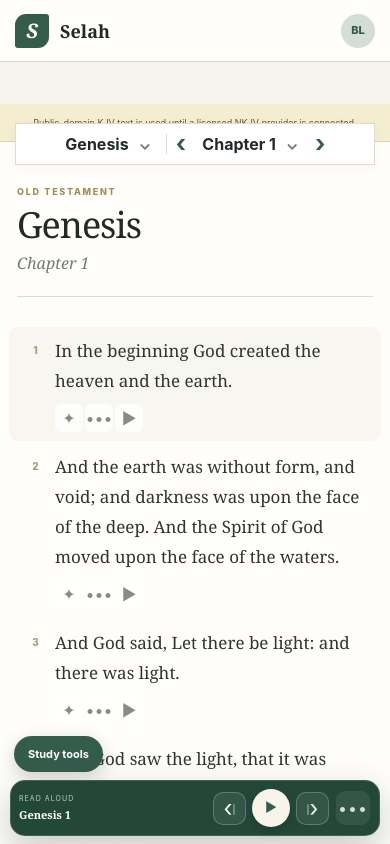
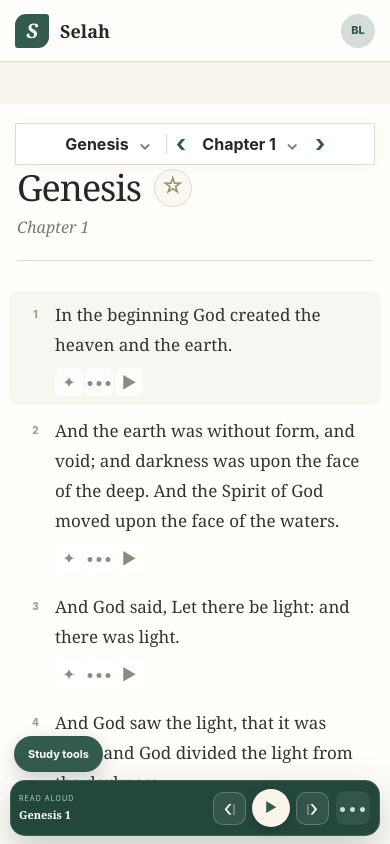
Before and after one commit to Wicked-Shrapnel/Selah-bible, a Next.js app: page / in a window 390 px wide. Shown: the top 844 px of the page. Built offline with nearby package versions, Linux system fonts and the light colour scheme.

Commit message:
Add saved place and commentary audio

```diff
--- a/app/globals.css
+++ b/app/globals.css
@@ -36,30 +36,38 @@ button, select { cursor: pointer; }
 .passage-picker button span { color: var(--muted); margin-left: 6px; }
 .passage-picker .divider { width: 1px; height: 20px; background: var(--line); }
 .header-actions { justify-self: end; display: flex; align-items: center; gap: 9px; }
-.version-select select { height: 38px; padding: 0 32px 0 12px; border: 1px solid var(--line); border-radius: 8px; color: var(--sage); background: var(--white); font-weight: 700; }
+.translation-badge { padding: 7px 10px; border: 1px solid var(--line); border-radius: 8px; color: var(--sage); background: var(--white); font-size: 11px; font-weight: 800; }
 .avatar { width: 34px; height: 34px; border: 0; border-radius: 50%; background: #d4ddd7; color: var(--sage); font-weight: 800; font-size: 11px; }
 
 .picker-backdrop { position: fixed; inset: 0; z-index: 41; width: 100%; height: 100%; border: 0; background: rgba(28,34,30,.28); cursor: default; backdrop-filter: blur(2px); }
 .passage-menu { position: fixed; z-index: 42; top: 82px; left: 50%; width: min(920px, calc(100vw - 36px)); max-height: calc(100vh - 106px); transform: translateX(-50%); overflow: auto; border: 1px solid #d8d5cb; border-radius: 16px; background: var(--white); box-shadow: 0 28px 80px rgba(29,35,30,.25); }
-.chapter-menu { width: min(650px, calc(100vw - 36px)); }
+.chapter-menu { width: min(800px, calc(100vw - 36px)); }
 .passage-menu-heading { position: sticky; top: 0; z-index: 2; display: flex; align-items: center; justify-content: space-between; padding: 22px 26px 17px; background: rgba(255,254,251,.97); border-bottom: 1px solid var(--line); backdrop-filter: blur(10px); }
 .passage-menu-heading span { color: #a18d57; font-size: 9px; font-weight: 850; letter-spacing: .18em; }
 .passage-menu-heading h2 { margin: 5px 0 0; font: 600 26px Georgia, serif; }
 .passage-menu-heading button { width: 36px; height: 36px; border: 0; border-radius: 50%; background: #f2f0e9; color: var(--muted); font-size: 23px; }
+.book-search { position: sticky; top: 76px; z-index: 2; display: flex; align-items: center; gap: 10px; margin: 18px 26px 0; padding: 0 14px; border: 1px solid var(--line); border-radius: 10px; background: var(--white); box-shadow: 0 3px 12px rgba(47,42,32,.04); }
+.book-search b { color: var(--sage); font-size: 21px; font-weight: 500; }
+.book-search input { width: 100%; height: 44px; border: 0; outline: 0; color: var(--ink); background: transparent; }
+.book-search input::placeholder { color: #aaa69c; }
 .testament-columns { display: grid; grid-template-columns: 1fr 1fr; gap: 36px; padding: 24px 26px 32px; }
 .testament-group h3 { margin: 0 0 13px; padding-bottom: 9px; border-bottom: 1px solid var(--line); color: var(--sage); font-size: 11px; letter-spacing: .1em; text-transform: uppercase; }
 .book-grid { display: grid; grid-template-columns: repeat(2, minmax(0, 1fr)); gap: 3px 8px; }
 .book-grid button { padding: 8px 10px; border: 0; border-radius: 7px; background: transparent; text-align: left; font: 14px/1.2 Georgia, serif; }
 .book-grid button:hover { background: #f3f2ec; }
 .book-grid button.selected { color: white; background: var(--sage); }
-.chapter-grid { display: grid; grid-template-columns: repeat(10, minmax(42px, 1fr)); gap: 9px; padding: 26px; }
-.chapter-grid button { aspect-ratio: 1; border: 1px solid var(--line); border-radius: 8px; background: #faf9f4; color: #4f554f; font-weight: 750; }
+.no-books { grid-column: 1 / -1; margin: 6px 0; color: var(--muted); font: italic 12px Georgia, serif; }
+.chapter-menu-heading { position: sticky; top: 0; z-index: 2; display: grid; grid-template-columns: 1fr auto 1fr; align-items: center; min-height: 62px; padding: 0 14px; border-bottom: 1px solid var(--line); background: #f4f2ef; }
+.chapter-menu-heading > button { border: 0; background: transparent; color: var(--muted); }
+.chapter-menu-heading > button:first-child { justify-self: start; font-size: 22px; }
+.chapter-menu-heading > button:last-child { justify-self: end; text-transform: uppercase; font-size: 11px; font-weight: 750; }
+.chapter-menu-heading div { text-align: center; }
+.chapter-menu-heading strong { display: block; color: #77746f; font-size: 14px; letter-spacing: .08em; }
+.chapter-menu-heading span { display: block; margin-top: 2px; color: #9b9891; font: italic 10px Georgia, serif; }
+.chapter-grid { display: grid; grid-template-columns: repeat(5, minmax(72px, 1fr)); gap: 0; padding: 0; }
+.chapter-grid button { min-height: 62px; border: 0; border-right: 1px solid var(--line); border-bottom: 1px solid var(--line); background: var(--white); color: #363a36; font-size: 17px; font-weight: 500; }
 .chapter-grid button:hover { border-color: var(--sage); color: var(--sage); background: var(--sage-soft); }
-.chapter-grid button.selected { color: white; border-color: var(--sage); background: var(--sage); }
-
-.license-note { min-height: 38px; display: flex; align-items: center; justify-content: center; gap: 9px; padding: 7px 18px; color: #615533; background: #f4edcf; border-bottom: 1px solid #e2d6a7; font-size: 11px; }
-.license-note span { font-weight: 850; }
-.license-note p { margin: 0; }
+.chapter-grid button.selected { color: #244c3d; border-color: #b8cbbf; background: #dfece4; font-weight: 800; }
 
 .workspace { display: grid; grid-template-columns: minmax(0, 1fr) 380px; min-height: calc(100vh - 110px); transition: grid-template-columns .25s ease; }
 .workspace.study-collapsed { grid-template-columns: minmax(0, 1fr) 58px; }
@@ -67,6 +75,9 @@ button, select { cursor: pointer; }
 .reader-heading { display: flex; align-items: flex-end; justify-content: space-between; max-width: 760px; margin: 0 auto 30px; padding-bottom: 22px; border-bottom: 1px solid var(--line); }
 .eyebrow { margin: 0 0 8px; color: #a18d57; font-size: 9px; font-weight: 850; letter-spacing: .19em; }
 .reader-heading h1 { margin: 0; font: 500 46px/1 Georgia, "Times New Roman", serif; letter-spacing: -.03em; }
+.book-title-line { display: flex; align-items: center; gap: 13px; }
+.book-title-line button { width: 38px; height: 38px; padding: 0 0 3px; border: 1px solid var(--line); border-radius: 50%; color: #9d9274; background: #faf8f1; font-size: 23px; line-height: 1; }
+.book-title-line button:hover, .book-title-line button.bookmarked { color: #9b7625; border-color: #d8c27f; background: var(--gold-soft); }
 .subtitle { margin: 9px 0 0; color: var(--muted); font: italic 16px Georgia, serif; }
 .chapter-tools { color: #99958a; font-size: 11px; }
 .verse-list { max-width: 760px; margin: 0 auto; }
@@ -145,6 +156,9 @@ button, select { cursor: pointer; }
 .card-label { color: #a28b4f; font-size: 8px; font-weight: 850; letter-spacing: .17em; }
 .commentary-card h2 { margin: 9px 0 11px; font: 600 21px/1.22 Georgia, serif; }
 .commentary-card p { margin: 0; color: #575b55; font: 14px/1.62 Georgia, serif; }
+.commentary-card-top { display: flex; align-items: center; justify-content: space-between; gap: 10px; }
+.commentary-card-top button { flex: 0 0 auto; padding: 7px 9px; border: 1px solid #bfd0c6; border-radius: 8px; color: var(--sage); background: var(--sage-soft); font-size: 9px; font-weight: 800; }
+.commentary-card-top button.active { color: white; border-color: var(--sage); background: var(--sage); }
 .commentary-author { display: flex; align-items: center; gap: 10px; margin-top: 20px; padding-top: 15px; border-top: 1px solid var(--line); }
 .commentary-author > span { width: 31px; height: 31px; display: grid; place-items: center; border-radius: 50%; background: var(--sage-soft); color: var(--sage); font: 700 9px Georgia, serif; }
 .commentary-author strong, .commentary-author small { display: block; }
@@ -233,7 +247,7 @@ button, select { cursor: pointer; }
   .workspace { grid-template-columns: minmax(0, 1fr) 330px; }
   .workspace.study-collapsed { grid-template-columns: minmax(0, 1fr) 55px; }
   .reader { padding-left: 42px; padding-right: 42px; }
-  .chapter-grid { grid-template-columns: repeat(8, minmax(42px, 1fr)); }
+  .chapter-grid { grid-template-columns: repeat(5, minmax(64px, 1fr)); }
 }
 
 @media (max-width: 820px) {
@@ -241,8 +255,8 @@ button, select { cursor: pointer; }
   .brand span { display: none; }
   .passage-picker { grid-row: 2; grid-column: 1 / -1; position: fixed; top: 62px; left: 0; right: 0; height: 42px; border-radius: 0; justify-content: center; background: white; z-index: 40; }
   .passage-picker .book-button { min-width: 125px; }
-  .header-actions .version-select { display: none; }
-  .license-note { margin-top: 42px; }
+  .translation-badge { display: none; }
+  .workspace { margin-top: 42px; }
   .workspace, .workspace.study-collapsed { display: block; }
   .reader { padding: 43px 24px 120px; border: 0; }
   .reader-heading h1 { font-size: 40px; }
@@ -257,7 +271,7 @@ button, select { cursor: pointer; }
   .mobile-study-button { display: block; position: fixed; left: 14px; bottom: 72px; z-index: 34; padding: 10px 14px; border: 0; border-radius: 28px; color: white; background: var(--sage); box-shadow: 0 5px 18px rgba(0,0,0,.18); font-weight: 750; font-size: 11px; }
   .passage-menu { top: 112px; max-height: calc(100vh - 128px); }
   .testament-columns { grid-template-columns: 1fr; gap: 27px; }
-  .chapter-grid { grid-template-columns: repeat(7, minmax(38px, 1fr)); }
+  .chapter-grid { grid-template-columns: repeat(5, minmax(54px, 1fr)); }
   .audio-dock { right: 10px; bottom: 8px; width: calc(100vw - 20px); }
   .highlight-toolbar { bottom: 72px; width: calc(100vw - 24px); justify-content: center; flex-wrap: wrap; }
 }
@@ -269,8 +283,6 @@ button, select { cursor: pointer; }
   .reader-heading h1 { font-size: 36px; }
   .reader-heading .chapter-tools { display: none; }
   .verse-row p { font-size: 17px; line-height: 1.65; }
-  .license-note { padding: 7px 12px; font-size: 9px; }
-  .license-note span { display: none; }
   .passage-picker .chapter-arrow { width: 27px; }
   .passage-picker .book-button { min-width: 110px; padding: 0 9px; }
   .passage-picker .chapter-button { min-width: 92px; }
@@ -278,7 +290,7 @@ button, select { cursor: pointer; }
   .testament-columns { padding: 20px 18px 26px; }
   .book-grid { gap: 2px 5px; }
   .book-grid button { padding: 7px; font-size: 13px; }
-  .chapter-grid { grid-template-columns: repeat(5, minmax(42px, 1fr)); padding: 18px; }
+  .chapter-grid { grid-template-columns: repeat(5, minmax(48px, 1fr)); padding: 0; }
   .audio-dock { grid-template-columns: minmax(0, 1fr) auto auto; gap: 7px; padding-left: 8px; }
   .audio-pulse { display: none; }
   .now-reading strong { max-width: 92px; font-size: 11px; }
--- a/app/page.tsx
+++ b/app/page.tsx
@@ -22,6 +22,7 @@ type CommentarySource = {
   mediaTypes: string[];
 };
 type CommentaryChapter = { source: CommentarySource; book: string; chapter: number; entries: CommentaryEntry[] };
+type SavedPlace = { book: string; chapter: number };
 
 const books: Book[] = [
   ["Genesis",50,"Old Testament"],["Exodus",40,"Old Testament"],["Leviticus",27,"Old Testament"],["Numbers",36,"Old Testament"],["Deuteronomy",34,"Old Testament"],
@@ -116,6 +117,7 @@ export default function Home() {
   const [chapter, setChapter] = useState(1);
   const [verses, setVerses] = useState<Verse[]>(genesisOne);
   const [picker, setPicker] = useState<Picker>(null);
+  const [bookFilter, setBookFilter] = useState("");
   const [isLoading, setIsLoading] = useState(false);
   const [loadNotice, setLoadNotice] = useState("");
   const [activeVerse, setActiveVerse] = useState<number | null>(null);
@@ -137,6 +139,9 @@ export default function Home() {
   const [audioSettingsOpen, setAudioSettingsOpen] = useState(false);
   const [commentaryData, setCommentaryData] = useState<CommentaryChapter | null>(null);
   const [commentaryStatus, setCommentaryStatus] = useState<"loading" | "ready" | "error">("loading");
+  const [bookmark, setBookmark] = useState<SavedPlace | null>(null);
+  const [isReadingCommentary, setIsReadingCommentary] = useState(false);
+  const [isCommentaryPaused, setIsCommentaryPaused] = useState(false);
   const cancelled = useRef(false);
   const activeAudio = useRef<HTMLAudioElement | null>(null);
 
@@ -150,11 +155,21 @@ export default function Home() {
     queueMicrotask(() => {
       const savedHighlights = localStorage.getItem("selah-highlights-v2");
       const savedNotes = localStorage.getItem("selah-notes-v2");
+      const savedPlace = localStorage.getItem("selah-reading-place-v1");
       if (savedHighlights) {
         const parsed = JSON.parse(savedHighlights) as string[] | Record<string, HighlightColor>;
         setHighlights(Array.isArray(parsed) ? Object.fromEntries(parsed.map((key) => [key, "gold" as HighlightColor])) : parsed);
       }
       if (savedNotes) setNotes(JSON.parse(savedNotes));
+      if (savedPlace) {
+        const parsed = JSON.parse(savedPlace) as SavedPlace;
+        const savedBook = books.find((book) => book.name === parsed.book);
+        if (savedBook && parsed.chapter >= 1 && parsed.chapter <= savedBook.chapters) {
+          setBookmark(parsed);
+          setSelectedBook(savedBook);
+          setChapter(parsed.chapter);
+        }
+      }
     });
   }, []);
 
@@ -245,6 +260,8 @@ export default function Home() {
       window.speechSynthesis?.cancel();
       setIsReading(false);
       setIsPaused(false);
+      setIsReadingCommentary(false);
+      setIsCommentaryPaused(false);
       setActiveVerse(null);
       setSelectedForHighlight([]);
       loadChapter();
@@ -262,6 +279,8 @@ export default function Home() {
     }
     setIsReading(false);
     setIsPaused(false);
+    setIsReadingCommentary(false);
+    setIsCommentaryPaused(false);
     setActiveVerse(null);
   }, []);
 
@@ -519,7 +538,14 @@ export default function Home() {
   const chooseBook = (book: Book) => {
     setSelectedBook(book);
     setChapter(1);
+    setBookFilter("");
     setPicker("chapters");
+  };
+
+  const saveReadingPlace = () => {
+    const place = { book: selectedBook.name, chapter };
+    localStorage.setItem("selah-reading-place-v1", JSON.stringify(place));
+    setBookmark(place);
   };
 
   const goToAdjacentChapter = (direction: -1 | 1) => {
@@ -536,6 +562,8 @@ export default function Home() {
 
   const oldTestament = useMemo(() => books.filter((book) => book.testament === "Old Testament"), []);
   const newTestament = useMemo(() => books.filter((book) => book.testament === "New Testament"), []);
+  const filteredOldTestament = useMemo(() => oldTestament.filter((book) => book.name.toLowerCase().includes(bookFilter.trim().toLowerCase())), [bookFilter, oldTestament]);
+  const filteredNewTestament = useMemo(() => newTestament.filter((book) => book.name.toLowerCase().includes(bookFilter.trim().toLowerCase())), [bookFilter, newTestament]);
   const sortedVoices = useMemo(() => voices.filter((voice) => voice.lang.toLowerCase().startsWith("en")).sort((a, b) => voiceRank(a) - voiceRank(b) || a.name.localeCompare(b.name)), [voices]);
   const activeLexicon = selectedBook.testament === "Old Testament" ? hebrewLexicon : greekLexicon;
   const selectedLookupEntry = useMemo(() => {
@@ -553,6 +581,39 @@ export default function Home() {
   }, [commentaryData, selectedVerse]);
   const chapterNotes = verses.filter((verse) => Boolean(notes[verseKey(verse.id)]));
   const noteValue = notes[verseKey(selectedVerse)] || "";
+  const isCurrentPlaceBookmarked = bookmark?.book === selectedBook.name && bookmark.chapter === chapter;
+
+  const toggleCommentaryReading = () => {
+    if (!activeCommentaryEntry || !("speechSynthesis" in window)) return;
+    if (isReadingCommentary) {
+      if (isCommentaryPaused) {
+        window.speechSynthesis.resume();
+        setIsCommentaryPaused(false);
+      } else {
+        window.speechSynthesis.pause();
+        setIsCommentaryPaused(true);
+      }
+      return;
+    }
+
+    stopReading();
+    const utterance = new SpeechSynthesisUtterance(
+      `${selectedBook.name} ${chapter}. ${activeCommentaryEntry.heading}. ${activeCommentaryEntry.text}`,
+    );
+    utterance.rate = rate;
+    utterance.voice = voices.find((voice) => voice.name === voiceName) || bestVoice(voices) || null;
+    utterance.onend = () => {
+      setIsReadingCommentary(false);
+      setIsCommentaryPaused(false);
+    };
+    utterance.onerror = () => {
+      setIsReadingCommentary(false);
+      setIsCommentaryPaused(false);
+    };
+    setIsReadingCommentary(true);
+    setIsCommentaryPaused(false);
+    window.speechSynthesis.speak(utterance);
+  };
 
   return (
     <main className="app-shell">
@@ -575,7 +636,7 @@ export default function Home() {
         </div>
 
         <div className="header-actions">
-          <label className="version-select"><span className="sr-only">Bible version</span><select defaultValue="kjv"><option value="kjv">KJV · demo</option><option disabled>NKJV · license required</option></select></label>
+          <span className="translation-badge">KJV</span>
           <button className="avatar" aria-label="Profile">BL</button>
         </div>
       </header>
@@ -584,40 +645,58 @@ export default function Home() {
         <>
           <button className="picker-backdrop" onClick={() => setPicker(null)} aria-label="Close passage picker" />
           <section className={`passage-menu ${picker === "books" ? "book-menu" : "chapter-menu"}`} aria-label={picker === "books" ? "Books of the Bible" : `Chapters in ${selectedBook.name}`}>
+            {picker === "books" ? (
+              <>
                 <div className="passage-menu-heading">
-              <div><span>{picker === "books" ? "BIBLE" : selectedBook.name.toUpperCase()}</span><h2>{picker === "books" ? "Choose a book" : "Choose a chapter"}</h2></div>
+                  <div><span>BIBLE</span><h2>Choose a book</h2></div>
                   <button onClick={() => setPicker(null)} aria-label="Close">×</button>
                 </div>
-            {picker === "books" ? (
+                <label className="book-search">
+                  <span className="sr-only">Filter Bible books</span>
+                  <b aria-hidden="true">⌕</b>
+                  <input autoFocus value={bookFilter} onChange={(event) => setBookFilter(event.target.value)} placeholder="Search for a book…" />
+                </label>
                 <div className="testament-columns">
-                {[{ title: "Old Testament", items: oldTestament }, { title: "New Testament", items: newTestament }].map((group) => (
+                  {[{ title: "Old Testament", items: filteredOldTestament }, { title: "New Testament", items: filteredNewTestament }].map((group) => (
                     <div key={group.title} className="testament-group">
                       <h3>{group.title}</h3>
                       <div className="book-grid">
                         {group.items.map((book) => <button key={book.name} className={book.name === selectedBook.name ? "selected" : ""} onClick={() => chooseBook(book)}>{book.name}</button>)}
+                        {group.items.length === 0 && <p className="no-books">No matching books</p>}
                       </div>
                     </div>
                   ))}
                 </div>
+              </>
             ) : (
+              <>
+                <div className="chapter-menu-heading">
+                  <button onClick={() => setPicker("books")} aria-label="Back to books">←</button>
+                  <div><strong>CHAPTER</strong><span>{selectedBook.name}</span></div>
+                  <button onClick={() => setPicker(null)}>Cancel</button>
+                </div>
                 <div className="chapter-grid">
                   {Array.from({ length: selectedBook.chapters }, (_, index) => index + 1).map((number) => (
                     <button key={number} className={number === chapter ? "selected" : ""} onClick={() => { setChapter(number); setPicker(null); }}>{number}</button>
                   ))}
                 </div>
+              </>
             )}
           </section>
         </>
       )}
-
-      <section className="license-note"><span>NKJV-ready foundation</span><p>Public-domain KJV text is used until a licensed NKJV provider is connected.</p></section>
 
       <div className={`workspace ${studyCollapsed ? "study-collapsed" : ""}`}>
         <article className="reader">
           <div className="reader-heading">
             <div>
               <p className="eyebrow">{selectedBook.testament.toUpperCase()}</p>
+              <div className="book-title-line">
                 <h1>{selectedBook.name}</h1>
+                <button className={isCurrentPlaceBookmarked ? "bookmarked" : ""} onClick={saveReadingPlace} aria-label={`Bookmark ${selectedBook.name} chapter ${chapter}`} title={isCurrentPlaceBookmarked ? "Current reading place saved" : "Save this reading place"}>
+                  {isCurrentPlaceBookmarked ? "★" : "☆"}
+                </button>
+              </div>
               <p className="subtitle">Chapter {chapter}</p>
             </div>
             <div className="chapter-tools"><span>{verses.length ? `${verses.length} verses` : ""}</span></div>
@@ -717,7 +796,12 @@ export default function Home() {
                   ) : activeCommentaryEntry && commentaryData ? (
                     <>
                       <div className="commentary-card">
+                        <div className="commentary-card-top">
                           <span className="card-label">COMMENTARY · {activeCommentaryEntry.heading.toUpperCase()}</span>
+                          <button className={isReadingCommentary ? "active" : ""} onClick={toggleCommentaryReading} aria-label={isReadingCommentary && !isCommentaryPaused ? "Pause commentary" : "Read commentary aloud"}>
+                            {isReadingCommentary && !isCommentaryPaused ? "Ⅱ Pause" : "▶ Read aloud"}
+                          </button>
+                        </div>
                         <h2>{selectedBook.name} {chapter}:{activeCommentaryEntry.verseStart}{activeCommentaryEntry.verseEnd !== activeCommentaryEntry.verseStart ? `–${activeCommentaryEntry.verseEnd}` : ""}</h2>
                         <p>{activeCommentaryEntry.text}</p>
                         <div className="commentary-author">
```
Also changed, not shown: 1 other file (tests, documents, lock files or other folders). Lines whose indentation alone changed are shown as unchanged.
